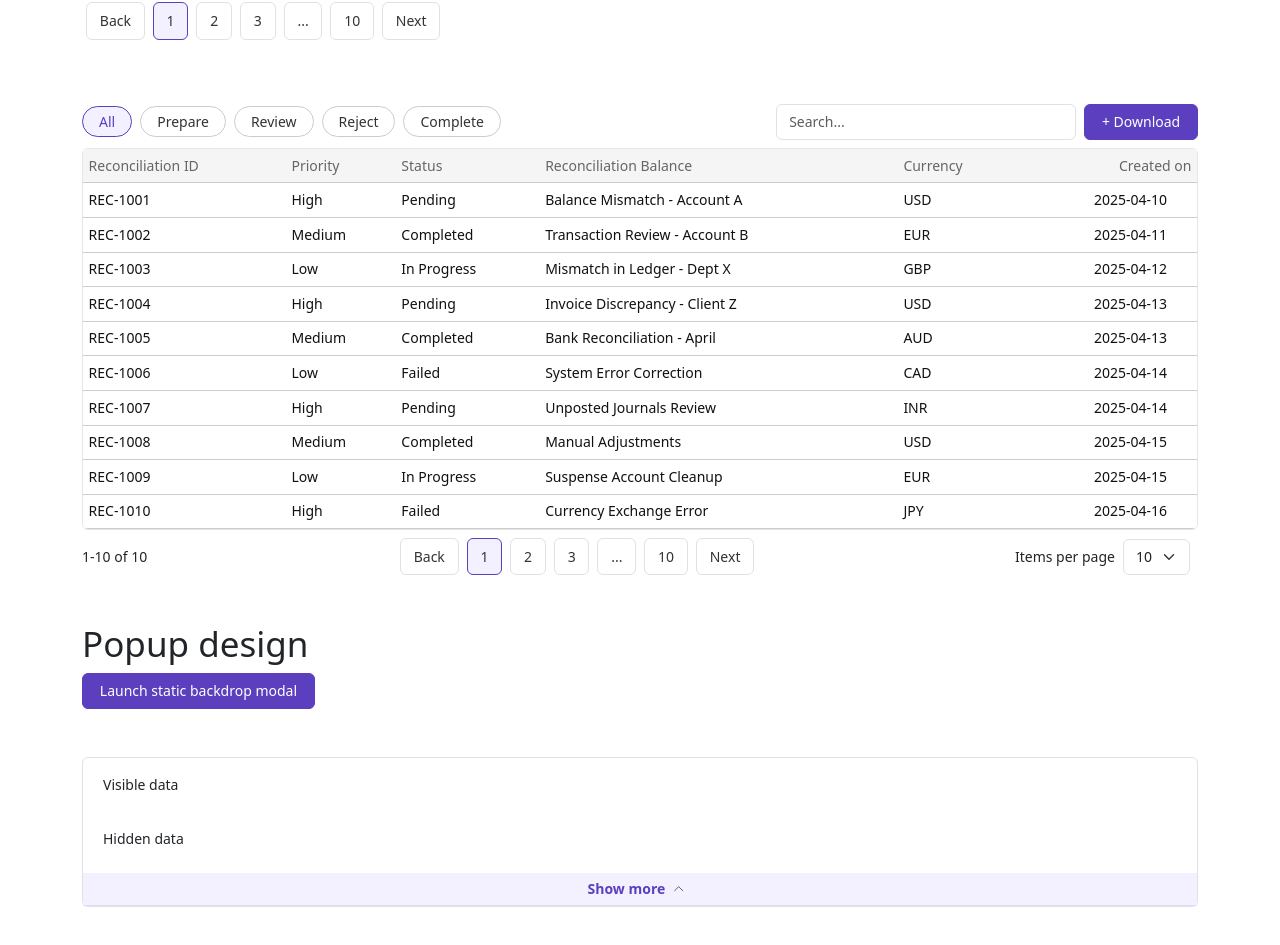
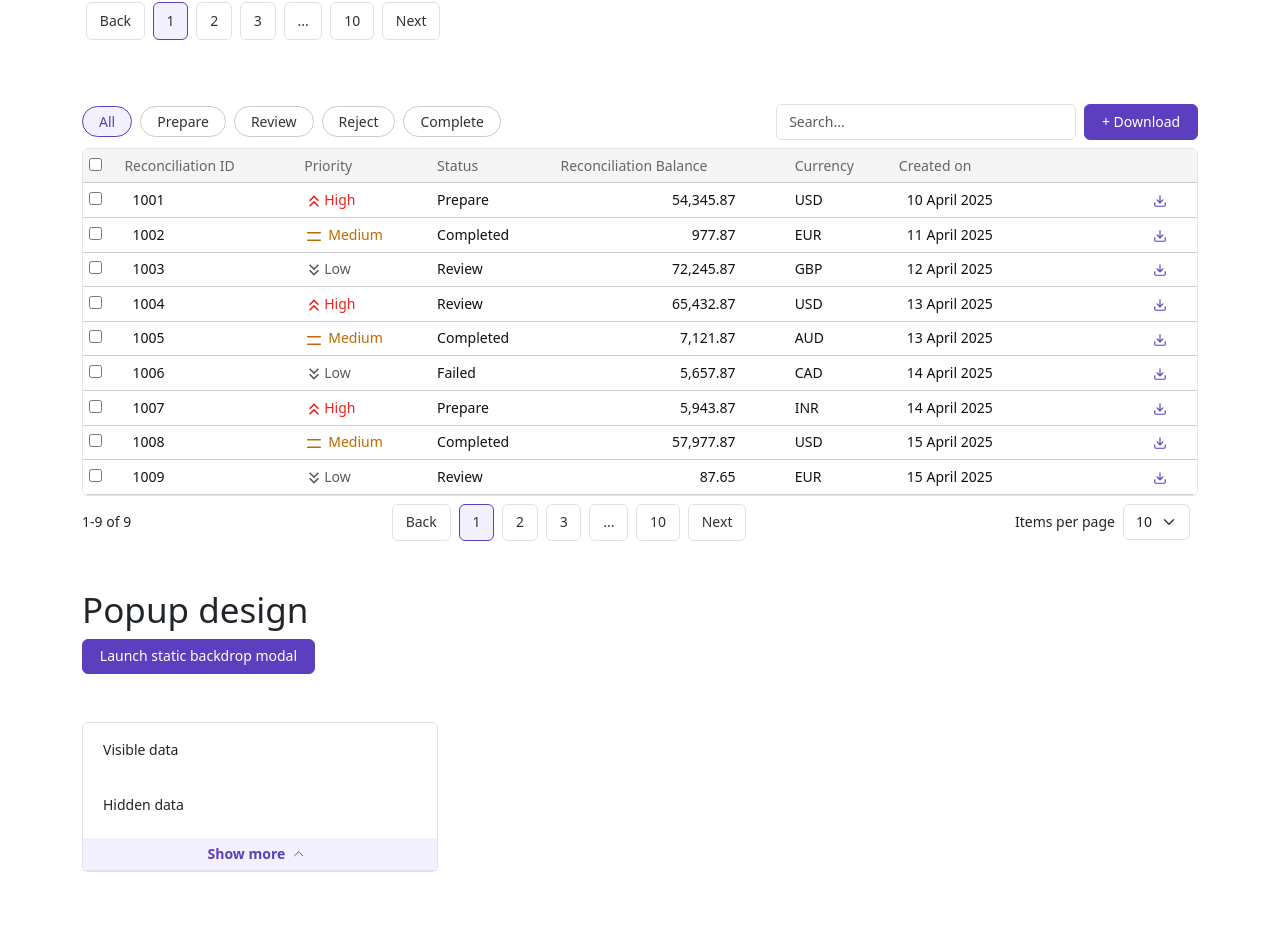
Before and after one commit to dheerajarora1997/basic-setup, a Next.js app: page /styleguide in a window 1280 px wide. Shown: the part 2668-3613 px from the top of the page. Built offline with nearby package versions, Linux system fonts and the light colour scheme.

Commit message:
feat: implement sticky navigation for modal tabs and enhance comments section styling

```diff
--- a/src/app/dashboard/page.tsx
+++ b/src/app/dashboard/page.tsx
@@ -367,7 +367,8 @@ export default function DashboardPage() {
                 aria-label="Close"
               ></button>
             </div>
-            <div className="modal-body overflow-scroll">
+            <div className="modal-body overflow-scroll pt-0">
+              <div className="nav-wrapper">
                 <ul className="nav nav-tabs p-1">
                   <li className="nav-item">
                     <a
@@ -393,6 +394,7 @@ export default function DashboardPage() {
                     </a>
                   </li>
                 </ul>
+              </div>
               <div className="tab-content">
                 <div
                   className="tab-pane fade show active"
@@ -514,7 +516,7 @@ export default function DashboardPage() {
                   tabIndex={0}
                 >
                   <div className="comments-wrapper mt-3">
-                    <div className="comment mt-3">
+                    <div className="comment mt-3 comment-field">
                       <textarea
                         name=""
                         id=""
--- a/src/app/style/abstracts/helper.scss
+++ b/src/app/style/abstracts/helper.scss
@@ -103,12 +103,20 @@
     }
   }
 }
+.modal .nav-wrapper{
+  position: sticky;
+  top: 0;
+  width: 100%;
+  background-color: #fff;
+}
 
 .comments-wrapper {
   display: flex;
   flex-direction: column-reverse;
-  max-height: 560px;
-  min-height: 560px;
-  padding-right: 15px;
-  overflow: scroll;
+
+  .comment-field{
+    position: sticky;
+    bottom: 0;
+    background: $light;
+  }
 }
--- a/src/app/styleguide/page.tsx
+++ b/src/app/styleguide/page.tsx
@@ -2,136 +2,227 @@
 
 import { useMemo, useState } from "react";
 import ControlledTable from "../DesignComponents/ControlledTable";
-
-type Invoice = {
-  id: string;
-  productName: string;
-  quantity: number;
-  totalPrice: number;
-  date: string;
-  customer: string;
-};
+import Checkbox from "../DesignComponents/Checkbox";
+import {
+  getDateInFormat,
+  getPriorityColorCode,
+  getStatusColorCode,
+} from "../utils/utils";
+import { FiDownload, FiUpload } from "react-icons/fi";
+import { getPriorityIcon } from "../Components/utils";
+import { LuDot } from "react-icons/lu";
+import { MdOutlineDelete } from "react-icons/md";
 
 export default function StyleGuide() {
+  // Define the ModalDataType interface
+  interface ModalDataType {
+    [key: string]: any;
+  }
+
+  const [modalData, setModalData] = useState<ModalDataType>({});
+  const openModalDialog = (id: string, data: any) => {
+    console.log("Open modal for ID:", id, data);
+    setModalData(data);
+  };
   const columns = useMemo(
     () => [
       {
+        id: "select-col",
+        header: ({ table }: { table: any }) => (
+          <Checkbox
+            checked={table.getIsAllRowsSelected()}
+            indeterminate={table.getIsSomeRowsSelected()}
+            onChange={table.getToggleAllRowsSelectedHandler()} //or getToggleAllPageRowsSelectedHandler
+          />
+        ),
+        cell: ({ row }: { row: any }) => (
+          <Checkbox
+            checked={row.getIsSelected()}
+            disabled={!row.getCanSelect()}
+            onChange={row.getToggleSelectedHandler()}
+          />
+        ),
+      },
+      {
         header: "Reconciliation ID",
         accessorKey: "id",
+        cell: ({ cell }: { cell: any }) => {
+          const id = cell.getValue();
+          const data = cell.row.original;
+          return (
+            <span
+              onClick={() => {
+                openModalDialog(id, data);
+              }}
+              data-bs-toggle="modal"
+              data-bs-target="#staticBackdrop"
+              className="ps-2"
+            >
+              {id}
+            </span>
+          );
+        },
       },
       {
         header: "Priority",
-        accessorKey: "date",
+        accessorKey: "priority",
+        cell: ({ cell }: { cell: any }) => {
+          const priority = cell.getValue();
+          let priorityColorCode = getPriorityColorCode(priority) || "primary";
+          return (
+            <span className={`text-${priorityColorCode}`}>
+              {getPriorityIcon(priority, priorityColorCode)}
+              {priority}
+            </span>
+          );
+        },
       },
       {
         header: "Status",
-        accessorKey: "customer",
+        accessorKey: "status",
+        // cell: ({ cell }: { cell: any }) => {
+        //   const status = cell.getValue();
+        //   let badgeClass = getStatusColorCode(status) || "";
+
+        //   return (
+        //     <span
+        //       className={`badge border border-${badgeClass} bg-light-${badgeClass} text-${badgeClass}`}
+        //     >
+        //       {status}
+        //     </span>
+        //   );
+        // },
       },
       {
         header: "Reconciliation Balance",
-        accessorKey: "productName",
+        accessorKey: "reconciliationBalance",
+        cell: ({ cell }: { cell: any }) => {
+          const balance = cell.getValue();
+          return (
+            <span className="text-md-end pe-5 d-inline-block pe-5 w-100">
+              {balance}
+            </span>
+          );
+        },
       },
       {
         header: "Currency",
-        accessorKey: "quantity",
+        accessorKey: "currency",
       },
       {
         header: "Created on",
-        accessorKey: "totalPrice",
+        accessorKey: "createdOn",
+        cell: ({ cell }: { cell: any }) => {
+          const date = new Date(cell.getValue());
+          return <span className="ps-2">{getDateInFormat(date)}</span>;
+        },
+      },
+      {
+        header: "",
+        accessorKey: "download",
+        cell: ({ cell }: { cell: any }) => {
+          const download = cell.getValue();
+          return (
+            <a href={`${download}`} className="ps-2 text-primary">
+              <FiDownload />
+            </a>
+          );
+        },
       },
     ],
     []
   );
   const [data, setData] = useState(() => [
     {
-      id: "REC-1001",
-      date: "High", // Priority
-      customer: "Pending", // Status
-      productName: "Balance Mismatch - Account A", // Reconciliation Balance
-      quantity: "USD", // Currency
-      totalPrice: "2025-04-10", // Created on
+      id: "1001",
+      priority: "High",
+      status: "Prepare",
+      reconciliationBalance: "54,345.87",
+      currency: "USD",
+      createdOn: "2025-04-10T00:00:00Z",
+      download: "download link here",
     },
     {
-      id: "REC-1002",
-      date: "Medium",
-      customer: "Completed",
-      productName: "Transaction Review - Account B",
-      quantity: "EUR",
-      totalPrice: "2025-04-11",
+      id: "1002",
+      priority: "Medium",
+      status: "Completed",
+      reconciliationBalance: "977.87",
+      currency: "EUR",
+      createdOn: "2025-04-11T00:00:00Z",
+      download: "download link here",
     },
     {
-      id: "REC-1003",
-      date: "Low",
-      customer: "In Progress",
-      productName: "Mismatch in Ledger - Dept X",
-      quantity: "GBP",
-      totalPrice: "2025-04-12",
+      id: "1003",
+      priority: "Low",
+      status: "Review",
+      reconciliationBalance: "72,245.87",
+      currency: "GBP",
+      createdOn: "2025-04-12T00:00:00Z",
+      download: "download link here",
     },
     {
-      id: "REC-1004",
-      date: "High",
-      customer: "Pending",
-      productName: "Invoice Discrepancy - Client Z",
-      quantity: "USD",
-      totalPrice: "2025-04-13",
+      id: "1004",
+      priority: "High",
+      status: "Review",
+      reconciliationBalance: "65,432.87",
+      currency: "USD",
+      createdOn: "2025-04-13T00:00:00Z",
+      download: "download link here",
     },
     {
-      id: "REC-1005",
-      date: "Medium",
-      customer: "Completed",
-      productName: "Bank Reconciliation - April",
-      quantity: "AUD",
-      totalPrice: "2025-04-13",
+      id: "1005",
+      priority: "Medium",
+      status: "Completed",
+      reconciliationBalance: "7,121.87",
+      currency: "AUD",
+      createdOn: "2025-04-13T00:00:00Z",
+      download: "download link here",
     },
     {
-      id: "REC-1006",
-      date: "Low",
-      customer: "Failed",
-      productName: "System Error Correction",
-      quantity: "CAD",
-      totalPrice: "2025-04-14",
+      id: "1006",
+      priority: "Low",
+      status: "Failed",
+      reconciliationBalance: "5,657.87",
+      currency: "CAD",
+      createdOn: "2025-04-14T00:00:00Z",
+      download: "download link here",
     },
     {
-      id: "REC-1007",
-      date: "High",
-      customer: "Pending",
-      productName: "Unposted Journals Review",
-      quantity: "INR",
-      totalPrice: "2025-04-14",
+      id: "1007",
+      priority: "High",
+      status: "Prepare",
+      reconciliationBalance: "5,943.87",
+      currency: "INR",
+      createdOn: "2025-04-14T00:00:00Z",
+      download: "download link here",
     },
     {
-      id: "REC-1008",
-      date: "Medium",
-      customer: "Completed",
-      productName: "Manual Adjustments",
-      quantity: "USD",
-      totalPrice: "2025-04-15",
+      id: "1008",
+      priority: "Medium",
+      status: "Completed",
+      reconciliationBalance: "57,977.87",
+      currency: "USD",
+      createdOn: "2025-04-15T00:00:00Z",
+      download: "download link here",
     },
     {
-      id: "REC-1009",
-      date: "Low",
-      customer: "In Progress",
-      productName: "Suspense Account Cleanup",
-      quantity: "EUR",
-      totalPrice: "2025-04-15",
-    },
-    {
-      id: "REC-1010",
-      date: "High",
-      customer: "Failed",
-      productName: "Currency Exchange Error",
-      quantity: "JPY",
-      totalPrice: "2025-04-16",
+      id: "1009",
+      priority: "Low",
+      status: "Review",
+      reconciliationBalance: "87.65",
+      currency: "EUR",
+      createdOn: "2025-04-15T00:00:00Z",
+      download: "download link here",
     },
   ]);
-
   const fallbackData = [
     {
-      name: "Fallback User",
-      email: "fallback@example.com",
-      role: "Guest",
-      age: "33",
-      department: "new",
+      id: "1010",
+      priority: "High",
+      status: "Failed",
+      reconciliationBalance: "57,977.87",
+      currency: "JPY",
+      createdOn: "2025-04-16T00:00:00Z",
     },
   ];
 
@@ -513,7 +604,7 @@ export default function StyleGuide() {
                       aria-label="Close"
                     ></button>
                   </div>
-                  <div className="modal-body overflow-scroll">
+                  <div className="modal-body overflow-scroll pt-0">
                     Before getting started with Bootstrap’s modal component, be
                     sure to read the following as our menu options have recently
                     changed.
@@ -536,7 +627,7 @@ export default function StyleGuide() {
           </div>
         </div>
         <div className="row my-5">
-          <div className="col-12">
+          <div className="col-12 col-md-4">
             <div className="accordion" id="accordionPanelsStayOpenExample">
               <div className="accordion-item border">
                 <div className="accordion-body">Visible data</div>
```
Lines whose indentation alone changed are shown as unchanged.
